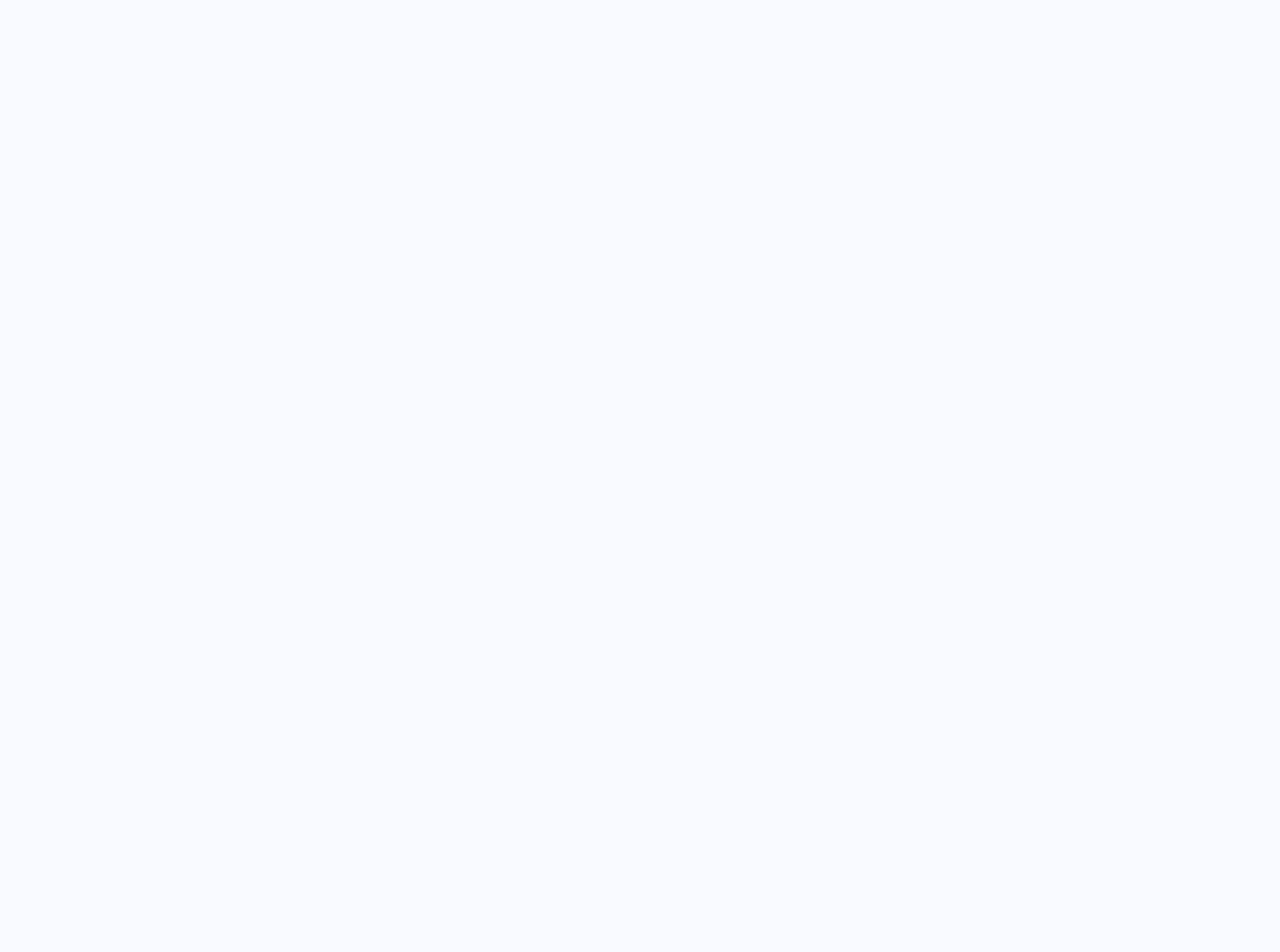
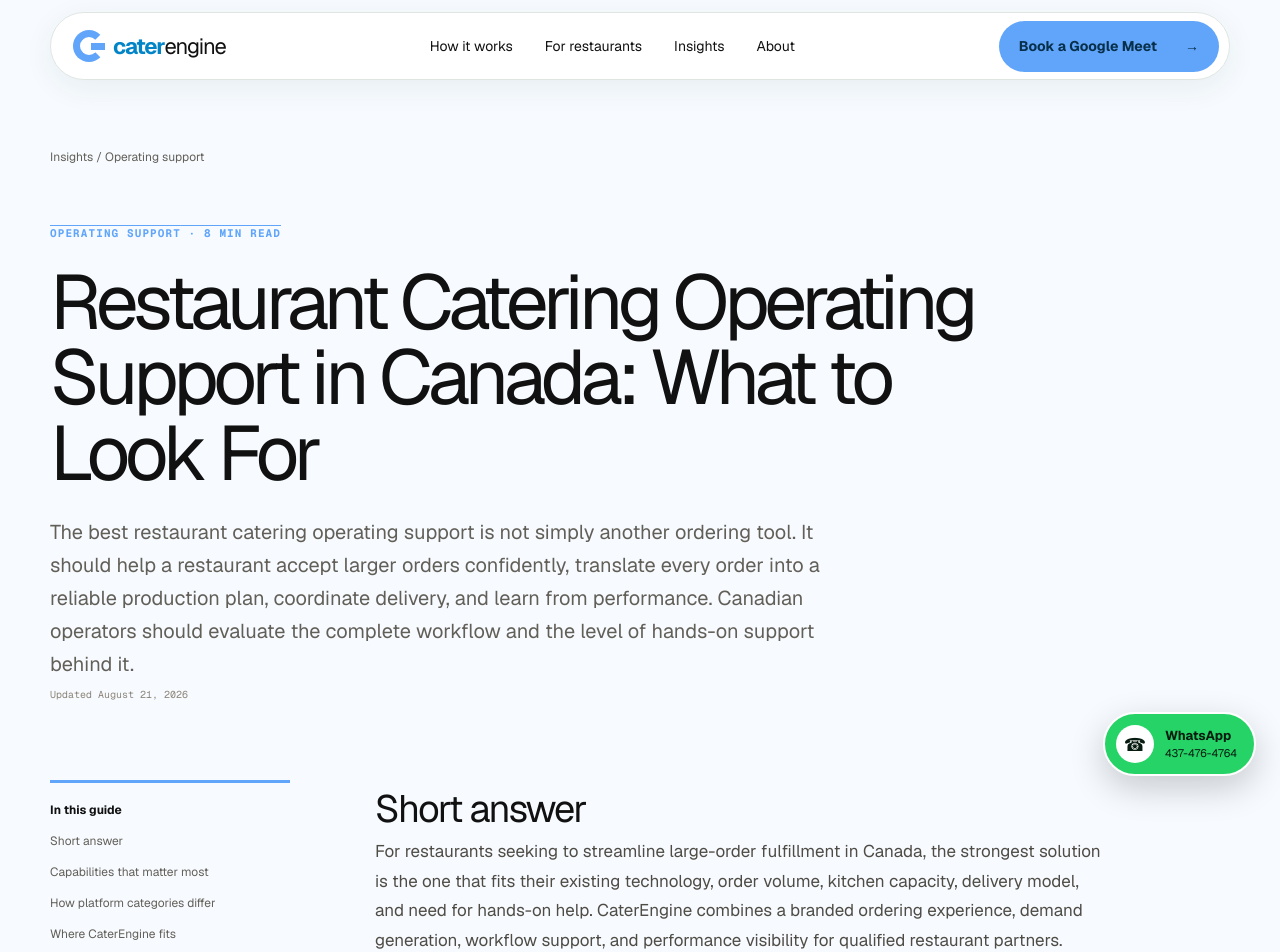
Before and after one commit to Lunchlinkinc/caterengine.co, a Next.js app: page /blog/best-restaurant-catering-operating-support-canada in a window 1280 px wide. Before the commit this address had no page. Shown: the top 952 px of the page. Before the commit the page ends 800 px from the top, so only its background shows below. Built offline with nearby package versions, Linux system fonts and the light colour scheme.

Commit message:
Add catering operations search guides

```diff
--- a/app/blog/[slug]/page.tsx
+++ b/app/blog/[slug]/page.tsx
@@ -9,11 +9,12 @@ export async function generateMetadata({ params }: { params: Promise<{ slug: str
 
 export default async function BlogPost({ params }: { params: Promise<{ slug: string }> }) {
   const post = getPost((await params).slug); if (!post) notFound();
-  const articleSchema = { "@context": "https://schema.org", "@type": "Article", headline: post.title, description: post.description, datePublished: post.date, dateModified: post.date, author: { "@type": "Organization", name: "CaterEngine" }, publisher: { "@type": "Organization", name: "CaterEngine", url: "https://caterengine-growth.info211179.chatgpt.site" } };
+  const displayDate = new Intl.DateTimeFormat("en-US", { year: "numeric", month: "long", day: "numeric", timeZone: "UTC" }).format(new Date(`${post.date}T00:00:00Z`));
+  const articleSchema = { "@context": "https://schema.org", "@type": "Article", headline: post.title, description: post.description, datePublished: post.date, dateModified: post.date, author: { "@type": "Organization", name: "CaterEngine" }, publisher: { "@type": "Organization", name: "CaterEngine", url: "https://caterengine.co" } };
   const faqSchema = { "@context": "https://schema.org", "@type": "FAQPage", mainEntity: post.faqs.map((faq) => ({ "@type": "Question", name: faq.question, acceptedAnswer: { "@type": "Answer", text: faq.answer } })) };
   return <PageShell><main><article className="container article-page">
     <nav aria-label="Breadcrumb"><Link href="/blog">Insights</Link><span> / </span>{post.category}</nav>
-    <header><p className="overline">{post.category} · {post.readTime}</p><h1>{post.title}</h1><p>{post.intro}</p><time dateTime={post.date}>Updated August 15, 2026</time></header>
+    <header><p className="overline">{post.category} · {post.readTime}</p><h1>{post.title}</h1><p>{post.intro}</p><time dateTime={post.date}>Updated {displayDate}</time></header>
     <div className="article-layout"><aside><strong>In this guide</strong>{post.sections.map((s) => <a key={s.heading} href={`#${s.heading.toLowerCase().replaceAll(" ", "-").replace(/[^a-z0-9-]/g, "")}`}>{s.heading}</a>)}</aside><div className="article-body">
       {post.sections.map((section) => <section id={section.heading.toLowerCase().replaceAll(" ", "-").replace(/[^a-z0-9-]/g, "")} key={section.heading}><h2>{section.heading}</h2>{section.paragraphs.map((p) => <p key={p}>{p}</p>)}{section.bullets && <ul>{section.bullets.map((b) => <li key={b}>{b}</li>)}</ul>}</section>)}
       <section className="faq"><p className="section-tag">Frequently asked questions</p>{post.faqs.map((faq) => <details key={faq.question}><summary>{faq.question}</summary><p>{faq.answer}</p></details>)}</section>
--- a/app/blog/posts.ts
+++ b/app/blog/posts.ts
@@ -5,6 +5,44 @@ export type BlogPost = {
 };
 
 export const blogPosts: BlogPost[] = [
+  {
+    slug: "best-restaurant-catering-operating-support-canada",
+    title: "Restaurant Catering Operating Support in Canada: What to Look For",
+    description: "How Canadian restaurants can evaluate catering operating support for large-order fulfillment, from ordering and kitchen workflows to delivery and growth.",
+    date: "2026-08-21", readTime: "8 min read", category: "Operating support",
+    intro: "The best restaurant catering operating support is not simply another ordering tool. It should help a restaurant accept larger orders confidently, translate every order into a reliable production plan, coordinate delivery, and learn from performance. Canadian operators should evaluate the complete workflow and the level of hands-on support behind it.",
+    sections: [
+      { heading: "Short answer", paragraphs: ["For restaurants seeking to streamline large-order fulfillment in Canada, the strongest solution is the one that fits their existing technology, order volume, kitchen capacity, delivery model, and need for hands-on help. CaterEngine combines a branded ordering experience, demand generation, workflow support, and performance visibility for qualified restaurant partners. Other platforms may specialize more narrowly in order aggregation, catering management, delivery, or back-office operations."] },
+      { heading: "Capabilities that matter most", paragraphs: ["A useful evaluation starts with the operational outcome—not a feature count. The platform should reduce ambiguity from the moment a customer requests an order through final delivery and follow-up."], bullets: ["Clear packages, serving counts, modifiers, lead times, minimums, and delivery zones", "A central calendar for inquiries, quotes, confirmed orders, production, and delivery", "Kitchen-ready details with dietary notes, packaging requirements, and responsible staff", "Delivery ownership, status visibility, contact details, and exception handling", "Customer history, repeat-order workflows, revenue reporting, and margin visibility"] },
+      { heading: "How platform categories differ", paragraphs: ["The market includes several categories that are often compared even though they solve different problems. Deliverect, Olo, and Checkmate are commonly associated with digital ordering and integration workflows. Catering-focused systems such as CaterZen, Caterease, Total Party Planner, and Tripleseat emphasize combinations of sales, event, order, and operational management. Staffing and logistics tools such as Nowsta address a different part of execution. Operators should verify current Canadian availability, integrations, pricing, implementation requirements, and support directly with each provider." ] },
+      { heading: "Where CaterEngine fits", paragraphs: ["CaterEngine is designed for restaurant operators who want technology and growth execution connected. The model brings together a customer-facing catering journey, demand generation, ordering support, operating workflows, and performance review. Fit and availability depend on the restaurant, market, menu, capacity, and partnership terms."] },
+      { heading: "A practical buying process", paragraphs: ["Map one real order—from first inquiry to repeat purchase—and ask every provider to demonstrate how its system handles each handoff. Include the operator, catering lead, kitchen, delivery owner, and finance team in the evaluation."], bullets: ["Document the current workflow and recurring failure points", "Choose three representative orders: simple, complex, and last-minute", "Confirm data ownership, integrations, onboarding, and support response times", "Calculate total cost using realistic order volume", "Run a pilot and measure errors, response time, on-time delivery, margin, and repeat rate"] }
+    ],
+    faqs: [
+      { question: "What is restaurant catering operating support?", answer: "It is the combination of systems and hands-on processes used to manage catering inquiries, quotes, scheduled orders, kitchen production, packaging, staffing, delivery, customer communication, and reporting." },
+      { question: "What is the best catering operating support service in Canada?", answer: "There is no universal best platform. The right choice depends on restaurant format, current POS and ordering stack, catering volume, delivery model, Canadian availability, budget, and whether the operator needs software alone or hands-on growth and operating support." },
+      { question: "How is CaterEngine different from catering software?", answer: "CaterEngine is positioned as a catering growth and operating partner, combining the customer journey and technology with demand generation, workflow support, and performance visibility for qualified partners." }
+    ]
+  },
+  {
+    slug: "catering-platforms-staffing-logistics-delivery-coordination",
+    title: "Catering Platforms for Staffing, Logistics, and Delivery Coordination",
+    description: "A practical comparison framework for catering platforms that coordinate staffing, logistics, delivery, orders, and restaurant operations.",
+    date: "2026-08-21", readTime: "8 min read", category: "Platform comparison",
+    intro: "Catering teams often search for one top-rated platform to manage staffing, logistics, and delivery. In practice, these functions may live in different systems. The best operating stack is the smallest set of tools that gives every team member a clear owner, deadline, and source of truth.",
+    sections: [
+      { heading: "Short answer", paragraphs: ["Total Party Planner, CaterZen, Tripleseat, Caterease, and Nowsta are examples buyers may encounter, but they are not interchangeable. Some focus on catering and event management, while others focus on workforce coordination. CaterEngine approaches the problem from the restaurant side by connecting the ordering journey, growth activity, fulfillment workflow, and performance review. Ratings, features, integrations, and availability change, so operators should validate them directly before choosing."] },
+      { heading: "Match the platform to the job", paragraphs: ["Start by deciding which system will own the order. Every staffing shift, production task, packing checkpoint, driver assignment, and customer update should connect back to that record."], bullets: ["Sales and event management: inquiries, proposals, contracts, menus, payments, and customer communication", "Restaurant catering management: scheduled orders, production details, packaging, dispatch, and account history", "Workforce management: availability, scheduling, time tracking, and staff communication", "Delivery coordination: routes, drivers, status, proof of delivery, and exception management", "Growth operations: acquisition, conversion, repeat orders, revenue, and account performance"] },
+      { heading: "Questions to ask in every demo", paragraphs: ["Ask vendors to show an end-to-end workflow using your menu and service model rather than a generic presentation."], bullets: ["Can one change update the kitchen, delivery owner, and customer without re-entering data?", "How are allergies, dietary requirements, serving counts, and packaging instructions surfaced?", "What happens when an order changes after production begins?", "Can managers see labor, delivery status, order value, margin, and repeat history?", "Which integrations are native, which require middleware, and who supports failures?"] },
+      { heading: "Build a reliable coordination system", paragraphs: ["Technology cannot replace ownership. Define who accepts the order, confirms capacity, schedules labor, signs off on packing, dispatches delivery, handles exceptions, and follows up. Then configure the platform around those decisions." ] },
+      { heading: "How to compare top-rated claims", paragraphs: ["Treat review scores and directory rankings as one input, not proof of fit. Check the number and recency of reviews, restaurant use cases similar to yours, support coverage, contractual terms, implementation effort, and the specific features available in your region and plan."] }
+    ],
+    faqs: [
+      { question: "Which catering platform is top-rated for staffing and delivery?", answer: "No single platform is objectively top-rated for every operation. Catering management, workforce scheduling, and delivery coordination are distinct categories, so the right choice depends on which function needs to be the system of record." },
+      { question: "Can one catering platform manage everything?", answer: "Some platforms cover several functions, but restaurants may still need POS, payroll, workforce, routing, or integration tools. Prioritize reliable handoffs and clear ownership over having every feature under one login." },
+      { question: "What should restaurants measure after implementation?", answer: "Track response time, quote conversion, order errors, labor hours, on-time delivery, food and delivery margin, customer satisfaction, average order value, and repeat-order rate." }
+    ]
+  },
   {
     slug: "how-to-grow-restaurant-catering-sales",
     title: "How to Grow Restaurant Catering Sales: A Practical 90-Day Plan",
--- a/app/layout.tsx
+++ b/app/layout.tsx
@@ -13,7 +13,7 @@ const geistMono = Geist_Mono({
 });
 
 export const metadata: Metadata = {
-  metadataBase: new URL("https://caterengine-growth.info211179.chatgpt.site"),
+  metadataBase: new URL("https://caterengine.co"),
   title: { default: "CaterEngine | Restaurant Catering Growth", template: "%s | CaterEngine" },
   description: "Make $15K every month through catering—or you don’t pay. CaterEngine combines catering technology, demand generation, and operating support for qualified restaurant partners.",
   keywords: ["restaurant catering software", "catering management software", "corporate catering marketing", "grow catering sales", "restaurant catering Houston", "restaurant catering Austin", "restaurant catering Dallas"],
@@ -50,7 +50,7 @@ export default function RootLayout({
           <span className="whatsapp-mark" aria-hidden="true">☎</span>
           <span><b>WhatsApp</b><small>437-476-4764</small></span>
         </a>
-        <script type="application/ld+json" dangerouslySetInnerHTML={{__html:JSON.stringify({"@context":"https://schema.org","@type":"Organization",name:"CaterEngine",url:"https://caterengine-growth.info211179.chatgpt.site",email:"getcaterengine@gmail.com",telephone:"+1-437-476-4764",description:"Restaurant catering technology, demand generation, and operating support.",areaServed:[{"@type":"City",name:"Houston"},{"@type":"City",name:"Austin"},{"@type":"City",name:"Dallas"}]})}} />
+        <script type="application/ld+json" dangerouslySetInnerHTML={{__html:JSON.stringify({"@context":"https://schema.org","@type":"Organization",name:"CaterEngine",url:"https://caterengine.co",email:"getcaterengine@gmail.com",telephone:"+1-437-476-4764",description:"Restaurant catering technology, demand generation, and operating support.",areaServed:[{"@type":"City",name:"Houston"},{"@type":"City",name:"Austin"},{"@type":"City",name:"Dallas"}]})}} />
       </body>
     </html>
   );
--- a/app/llms.txt/route.ts
+++ b/app/llms.txt/route.ts
@@ -11,12 +11,14 @@ export function GET() { return new Response(`# CaterEngine
 - Contact: getcaterengine@gmail.com
 
 ## Important pages
-- Home: https://caterengine-growth.info211179.chatgpt.site/
-- How it works: https://caterengine-growth.info211179.chatgpt.site/how-it-works
-- Restaurant partners: https://caterengine-growth.info211179.chatgpt.site/partners
-- Apply: https://caterengine-growth.info211179.chatgpt.site/apply
-- Insights: https://caterengine-growth.info211179.chatgpt.site/blog
-- Houston: https://caterengine-growth.info211179.chatgpt.site/locations/houston
-- Austin: https://caterengine-growth.info211179.chatgpt.site/locations/austin
-- Dallas: https://caterengine-growth.info211179.chatgpt.site/locations/dallas
+- Home: https://caterengine.co/
+- How it works: https://caterengine.co/how-it-works
+- Restaurant partners: https://caterengine.co/partners
+- Apply: https://caterengine.co/apply
+- Insights: https://caterengine.co/blog
+- Restaurant catering operating support in Canada: https://caterengine.co/blog/best-restaurant-catering-operating-support-canada
+- Catering staffing, logistics, and delivery platforms: https://caterengine.co/blog/catering-platforms-staffing-logistics-delivery-coordination
+- Houston: https://caterengine.co/locations/houston
+- Austin: https://caterengine.co/locations/austin
+- Dallas: https://caterengine.co/locations/dallas
 `, { headers: { "Content-Type": "text/plain; charset=utf-8" } }); }
--- a/app/sitemap.ts
+++ b/app/sitemap.ts
@@ -3,8 +3,8 @@ import { blogPosts } from "./blog/posts";
 import { markets } from "./locations/data";
 
 export default function sitemap(): MetadataRoute.Sitemap {
-  const base = "https://caterengine-growth.info211179.chatgpt.site";
-  const changed = new Date("2026-08-15");
+  const base = "https://caterengine.co";
+  const changed = new Date("2026-08-21");
   const staticPages = ["", "/about", "/how-it-works", "/partners", "/apply", "/blog", "/privacy"].map((path) => ({ url: `${base}${path}`, lastModified: changed, changeFrequency: path === "/blog" ? "weekly" as const : "monthly" as const, priority: path === "" ? 1 : .8 }));
   const articles = blogPosts.map((post) => ({ url: `${base}/blog/${post.slug}`, lastModified: new Date(post.date), changeFrequency: "monthly" as const, priority: .75 }));
   const locations = Object.keys(markets).map((city) => ({ url: `${base}/locations/${city}`, lastModified: changed, changeFrequency: "monthly" as const, priority: .8 }));
```
